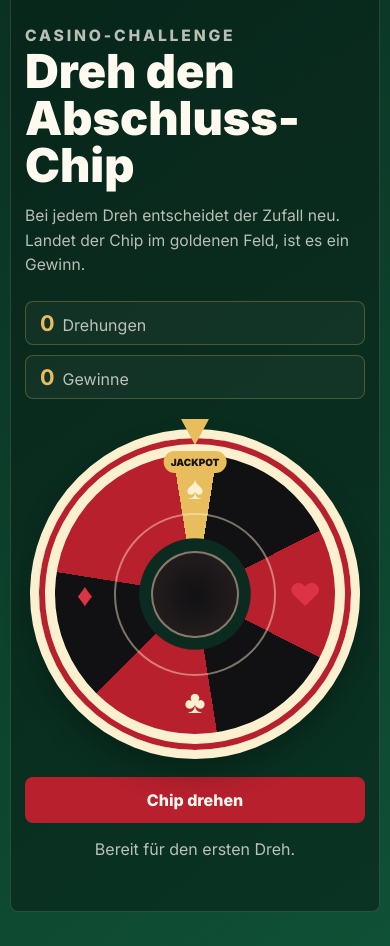
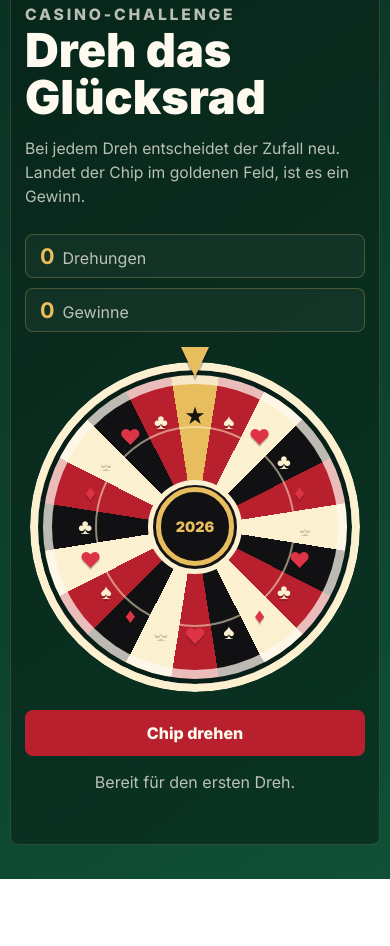
Before and after one commit to dimitrigeier97-sys/Abschlussfeier-2026, a plain HTML site: page index.html in a window 390 px wide. Shown: the part 682-1628 px from the top of the page. After the commit the page ends 1561 px from the top, so only its background shows below. Drawn offline with Linux system fonts and the light colour scheme.

Commit message:
Add files via upload
Version 1.3 - mobile Ansicht, Drehrad Optimierung

```diff
--- a/index.html
+++ b/index.html
@@ -17,7 +17,10 @@
       <section class="hero" aria-labelledby="page-title">
         <div class="hero__content">
           <p class="eyebrow">Glück gehabt</p>
-          <h1 id="page-title">Abschlussfeier 2026</h1>
+          <h1 id="page-title">
+            <span class="title__main">Abschlussfeier</span>
+            <span class="title__year">2026</span>
+          </h1>
           <p class="hero__text">
             Fotos ansehen, Glücksrad drehen und den Abschlussabend noch einmal
             feiern: schlicht, schnell und bereit für alle Geräte.
@@ -58,7 +61,7 @@
       <section class="wheel-section" id="gluecksrad" aria-labelledby="wheel-title">
         <div class="wheel-copy">
           <p class="eyebrow">Casino-Challenge</p>
-          <h2 id="wheel-title">Dreh den Abschluss-Chip</h2>
+          <h2 id="wheel-title">Dreh das Glücksrad</h2>
           <p>
             Bei jedem Dreh entscheidet der Zufall neu. Landet der Chip im
             goldenen Feld, ist es ein Gewinn.
@@ -73,11 +76,27 @@
           <div class="pointer" aria-hidden="true"></div>
           <div class="wheel-wrap">
             <div class="wheel" id="wheel" aria-hidden="true">
-              <span class="wheel__label wheel__label--top">♠</span>
-              <span class="wheel__label wheel__label--right">♥</span>
-              <span class="wheel__label wheel__label--bottom">♣</span>
-              <span class="wheel__label wheel__label--left">♦</span>
-              <span class="wheel__jackpot">Jackpot</span>
+              <span class="wheel__segment wheel__segment--win" style="--i: 0">★</span>
+              <span class="wheel__segment" style="--i: 1">♠</span>
+              <span class="wheel__segment wheel__segment--red" style="--i: 2">♥</span>
+              <span class="wheel__segment" style="--i: 3">♣</span>
+              <span class="wheel__segment wheel__segment--red" style="--i: 4">♦</span>
+              <span class="wheel__segment" style="--i: 5">♠</span>
+              <span class="wheel__segment wheel__segment--red" style="--i: 6">♥</span>
+              <span class="wheel__segment" style="--i: 7">♣</span>
+              <span class="wheel__segment wheel__segment--red" style="--i: 8">♦</span>
+              <span class="wheel__segment" style="--i: 9">♠</span>
+              <span class="wheel__segment wheel__segment--red" style="--i: 10">♥</span>
+              <span class="wheel__segment" style="--i: 11">♣</span>
+              <span class="wheel__segment wheel__segment--red" style="--i: 12">♦</span>
+              <span class="wheel__segment" style="--i: 13">♠</span>
+              <span class="wheel__segment wheel__segment--red" style="--i: 14">♥</span>
+              <span class="wheel__segment" style="--i: 15">♣</span>
+              <span class="wheel__segment wheel__segment--red" style="--i: 16">♦</span>
+              <span class="wheel__segment" style="--i: 17">♠</span>
+              <span class="wheel__segment wheel__segment--red" style="--i: 18">♥</span>
+              <span class="wheel__segment" style="--i: 19">♣</span>
+              <span class="wheel__hub">2026</span>
             </div>
           </div>
 
--- a/script.js
+++ b/script.js
@@ -17,11 +17,11 @@ function randomInt(maxExclusive) {
 
 function getTargetAngle(isWinner) {
   if (isWinner) {
-    return randomInt(18);
+    return randomInt(17) - 8;
   }
 
-  const losingSlices = [45, 95, 142, 194, 247, 306];
-  return losingSlices[randomInt(losingSlices.length)] + randomInt(20) - 10;
+  const losingSegment = randomInt(19) + 1;
+  return losingSegment * 18 + randomInt(11) - 5;
 }
 
 function spinWheel() {
@@ -30,7 +30,7 @@ function spinWheel() {
   isSpinning = true;
   spinButton.disabled = true;
   result.className = "result";
-  result.textContent = "Der Chip rollt über den Filz...";
+  result.textContent = "Das Glücksrad dreht sich...";
 
   const isWinner = randomInt(20) === 0;
   const targetAngle = getTargetAngle(isWinner);
--- a/styles.css
+++ b/styles.css
@@ -75,11 +75,24 @@ h2 {
 }
 
 h1 {
-  max-width: 11ch;
+  max-width: 12ch;
   font-size: clamp(2.8rem, 6vw, 5.2rem);
   font-weight: 900;
   text-transform: uppercase;
   text-wrap: balance;
+}
+
+.title__main,
+.title__year {
+  display: block;
+}
+
+.title__main {
+  overflow-wrap: normal;
+}
+
+.title__year {
+  color: var(--gold);
 }
 
 h2 {
@@ -286,13 +299,14 @@ h2 {
 
 .pointer {
   position: absolute;
-  top: 2px;
+  top: -6px;
   z-index: 4;
   width: 0;
   height: 0;
   border-right: 18px solid transparent;
   border-left: 18px solid transparent;
-  border-top: 34px solid var(--gold);
+  border-top: 38px solid var(--gold);
+  filter: drop-shadow(0 4px 0 rgba(0, 0, 0, 0.24));
 }
 
 .wheel-wrap {
@@ -303,30 +317,48 @@ h2 {
   place-items: center;
 }
 
+.wheel-wrap {
+  overflow: hidden;
+  border-radius: 50%;
+}
+
 .wheel {
   position: relative;
   display: grid;
   width: 100%;
   aspect-ratio: 1;
   place-items: center;
-  border: 12px solid var(--cream);
+  overflow: hidden;
+  border: 10px solid var(--cream);
   border-radius: 50%;
   background:
-    radial-gradient(circle, var(--cream) 0 12%, transparent 12.5%),
-    radial-gradient(circle, var(--panel) 0 25%, transparent 25.5%),
+    radial-gradient(circle, transparent 0 19%, rgba(255, 250, 240, 0.18) 19.5% 20%, transparent 20.5%),
     conic-gradient(
       from -9deg,
       var(--gold) 0deg 18deg,
-      var(--black) 18deg 72deg,
-      var(--red) 72deg 126deg,
-      var(--black) 126deg 180deg,
-      var(--red) 180deg 234deg,
-      var(--black) 234deg 288deg,
-      var(--red) 288deg 360deg
+      var(--red) 18deg 36deg,
+      var(--cream) 36deg 54deg,
+      var(--black) 54deg 72deg,
+      var(--red) 72deg 90deg,
+      var(--cream) 90deg 108deg,
+      var(--black) 108deg 126deg,
+      var(--red) 126deg 144deg,
+      var(--cream) 144deg 162deg,
+      var(--black) 162deg 180deg,
+      var(--red) 180deg 198deg,
+      var(--cream) 198deg 216deg,
+      var(--black) 216deg 234deg,
+      var(--red) 234deg 252deg,
+      var(--cream) 252deg 270deg,
+      var(--black) 270deg 288deg,
+      var(--red) 288deg 306deg,
+      var(--cream) 306deg 324deg,
+      var(--black) 324deg 342deg,
+      var(--red) 342deg 360deg
     );
   box-shadow:
-    inset 0 0 0 8px var(--red),
-    inset 0 0 0 20px var(--cream),
+    inset 0 0 0 6px var(--felt-dark),
+    inset 0 0 0 18px rgba(255, 250, 240, 0.72),
     0 22px 44px rgba(0, 0, 0, 0.28);
   transition: transform 4.4s cubic-bezier(0.15, 0.78, 0.18, 1);
 }
@@ -334,64 +366,55 @@ h2 {
 .wheel::before,
 .wheel::after {
   position: absolute;
-  inset: 24%;
+  inset: 18%;
   content: "";
-  border: 2px solid rgba(255, 244, 207, 0.44);
+  border: 2px solid rgba(255, 244, 207, 0.52);
   border-radius: 50%;
 }
 
 .wheel::after {
-  inset: 36%;
-  border-style: solid;
-  background: radial-gradient(circle, var(--black), #2a2020);
+  inset: 35%;
+  border: 5px solid var(--cream);
+  background: radial-gradient(circle, #1f1b19, var(--black));
 }
 
-.wheel__label,
-.wheel__jackpot {
+.wheel__segment,
+.wheel__hub {
   position: absolute;
   z-index: 2;
   display: grid;
   place-items: center;
-  color: var(--cream);
 }
 
-.wheel__label {
-  width: 54px;
-  aspect-ratio: 1;
-  border-radius: 50%;
-  font-size: clamp(1.8rem, 6vw, 3.1rem);
+.wheel__segment {
+  inset: 0;
+  color: var(--cream);
+  font-size: clamp(1.25rem, 4vw, 2.2rem);
   font-weight: 900;
+  line-height: 1;
+  transform: rotate(calc(var(--i) * 18deg)) translateY(-37%) rotate(calc(var(--i) * -18deg));
+  text-shadow: 0 2px 0 rgba(0, 0, 0, 0.2);
 }
 
-.wheel__label--top {
-  top: 9%;
-}
-
-.wheel__label--right {
-  right: 8%;
+.wheel__segment--red {
   color: var(--red-bright);
 }
 
-.wheel__label--bottom {
-  bottom: 9%;
+.wheel__segment--win {
+  color: var(--ink);
+  font-size: clamp(1.15rem, 4vw, 2rem);
+  text-shadow: none;
 }
 
-.wheel__label--left {
-  left: 8%;
-  color: var(--red-bright);
-}
-
-.wheel__jackpot {
-  top: 4%;
-  left: 50%;
-  padding: 7px 9px;
-  border-radius: 999px;
-  color: var(--ink);
-  background: var(--gold);
-  font-size: clamp(0.64rem, 1.9vw, 0.8rem);
+.wheel__hub {
+  width: 25%;
+  aspect-ratio: 1;
+  border: 5px solid var(--gold);
+  border-radius: 50%;
+  color: var(--gold);
+  background: var(--black);
+  font-size: clamp(0.9rem, 2.8vw, 1.3rem);
   font-weight: 900;
-  text-transform: uppercase;
-  transform: translateX(-50%);
 }
 
 .controls {
@@ -474,8 +497,9 @@ h2 {
   }
 
   h1 {
-    font-size: clamp(2.5rem, 15vw, 3.55rem);
-    line-height: 1;
+    max-width: 100%;
+    font-size: clamp(1.9rem, 8.5vw, 2.45rem);
+    line-height: 1.03;
   }
 
   h2 {
@@ -512,20 +536,15 @@ h2 {
   }
 
   .pointer {
-    top: -2px;
+    top: -7px;
     border-right-width: 14px;
     border-left-width: 14px;
-    border-top-width: 26px;
+    border-top-width: 30px;
   }
 
-  .wheel__label {
-    width: 42px;
-    font-size: 2rem;
-  }
-
-  .wheel__jackpot {
-    padding: 5px 7px;
-    font-size: 0.62rem;
+  .wheel__segment {
+    font-size: 1.32rem;
+    transform: rotate(calc(var(--i) * 18deg)) translateY(-35%) rotate(calc(var(--i) * -18deg));
   }
 }
 
@@ -551,10 +570,10 @@ h2 {
   }
 
   .wheel {
-    border-width: 9px;
+    border-width: 8px;
     box-shadow:
-      inset 0 0 0 6px var(--red),
-      inset 0 0 0 16px var(--cream),
+      inset 0 0 0 5px var(--felt-dark),
+      inset 0 0 0 14px rgba(255, 250, 240, 0.72),
       0 16px 28px rgba(0, 0, 0, 0.24);
   }
 
```
